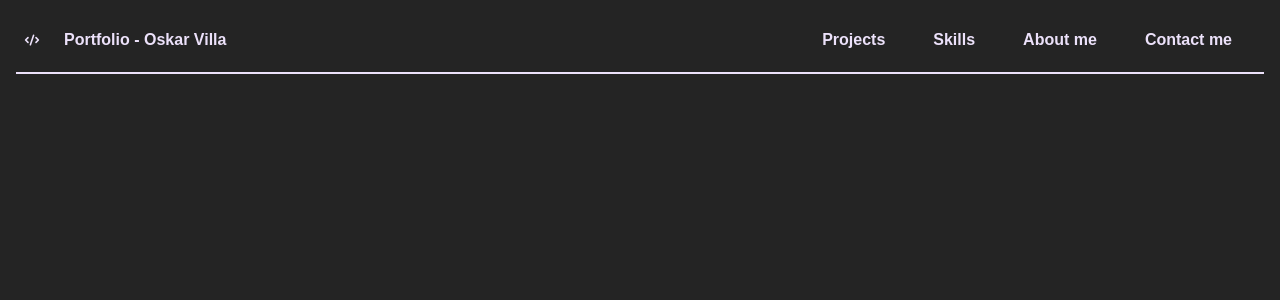
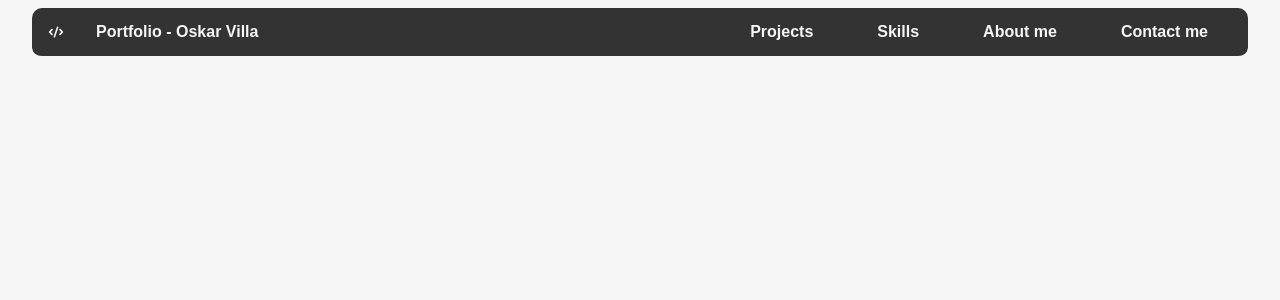
Before and after one commit to OshkarVTec/Portfolio, a React (Vite) app: page / in a window 1280 px wide. Shown: the top 300 px of the page. Built offline with nearby package versions, Linux system fonts and the light colour scheme.

Commit message:
Modified header style

```diff
--- a/src/components/MainHeader.module.css
+++ b/src/components/MainHeader.module.css
@@ -1,13 +1,13 @@
 .header {
   /* padding: 2rem 10%; */
-  margin: 0.5rem;
-  padding: 0.5rem;
   text-align: center;
   display: flex;
   justify-content: space-between;
   align-items: center;
-  border-bottom: 2px solid #ece1fa;
+  border-bottom: 2px solid #F5F5F5;
+  border-radius: 10px;
   font-family: "Atkinson Hyperlegible", "Atkinson Hyperlegible Placeholder", sans-serif;
+  background-color: #333333;
 }
 
 .logo {
@@ -15,7 +15,7 @@
   display: flex;
   gap: 1.5rem;
   align-items: center;
-  color: #ece1fa;
+  color: #F5F5F5;
 }
 
 .button {
@@ -23,7 +23,7 @@
   align-items: center;
   gap: 0.5rem;
   padding: 0.75rem 1.5rem;
-  color: #ece1fa;
+  color: #F5F5F5;
   border: none;
   border-radius: 4px;
   cursor: pointer;
@@ -32,6 +32,6 @@
 }
 
 .button:hover {
-  background-color: #ece1fa;
+  background-color: #F5F5F5;
   color: #242424;
 }
--- a/src/index.css
+++ b/src/index.css
@@ -5,7 +5,7 @@
 
   color-scheme: light dark;
   color: rgba(255, 255, 255, 0.87);
-  background-color: #242424;
+  background-color: #F5F5F5;
 
   font-synthesis: none;
   text-rendering: optimizeLegibility;
@@ -16,4 +16,5 @@
 
 * {
   box-sizing: border-box;
+  margin-inline: 0.5rem;
 }
```
